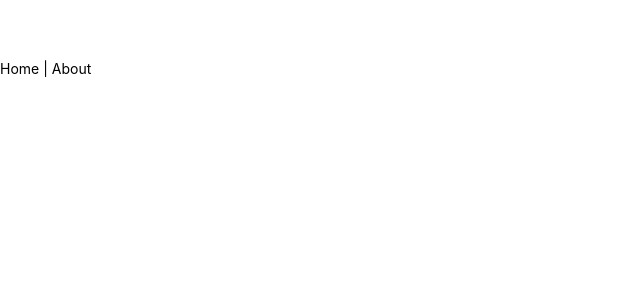
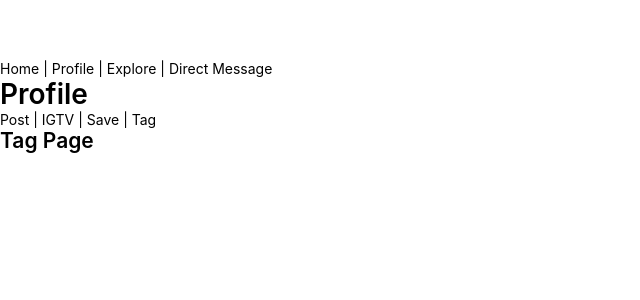
Before and after one commit to ahmetkorkmaz3/instagram-clone, a Vue app: page /profile/tag in a window 1280 px wide. Shown: the top 300 px of the page, without its empty margins (0-640 px from the left). Built offline with nearby package versions, Linux system fonts and the light colour scheme.

Commit message:
Add: new pages and route implementation

```diff
--- a/src/App.vue
+++ b/src/App.vue
@@ -2,7 +2,9 @@
   <div id="app">
     <div id="nav">
       <router-link to="/">Home</router-link> |
-      <router-link to="/about">About</router-link>
+      <router-link to="/profile">Profile</router-link> |
+      <router-link to="/explore">Explore</router-link> |
+      <router-link to="/direct">Direct Message</router-link>
     </div>
     <router-view />
   </div>
--- a/src/router/index.js
+++ b/src/router/index.js
@@ -1,6 +1,6 @@
 import Vue from 'vue'
 import VueRouter from 'vue-router'
-import Home from '../views/Home.vue'
+import Home from '../views/home'
 
 Vue.use(VueRouter)
 
@@ -11,13 +11,47 @@ const routes = [
     component: Home
   },
   {
-    path: '/about',
-    name: 'About',
-    // route level code-splitting
-    // this generates a separate chunk (about.[hash].js) for this route
-    // which is lazy-loaded when the route is visited.
+    path: '/direct',
+    name: 'Direct',
+    component: () => import(/* webpackChunkName: "profile" */ '../views/direct')
+  },
+  {
+    path: '/explore',
+    name: 'Explore',
     component: () =>
-      import(/* webpackChunkName: "about" */ '../views/About.vue')
+      import(/* webpackChunkName: "profile" */ '../views/explore')
+  },
+  {
+    path: '/profile',
+    name: 'Profile',
+    component: () =>
+      import(/* webpackChunkName: "profile" */ '../views/profile'),
+    children: [
+      {
+        path: '',
+        name: 'ProfilePost',
+        component: () =>
+          import(/* webpackChunkName: "profile" */ '../views/profile/post')
+      },
+      {
+        path: 'igtv',
+        name: 'ProfileIGTV',
+        component: () =>
+          import(/* webpackChunkName: "profile" */ '../views/profile/igtv')
+      },
+      {
+        path: 'save',
+        name: 'ProfileSave',
+        component: () =>
+          import(/* webpackChunkName: "profile" */ '../views/profile/save')
+      },
+      {
+        path: 'tag',
+        name: 'ProfileTag',
+        component: () =>
+          import(/* webpackChunkName: "profile" */ '../views/profile/tag')
+      }
+    ]
   }
 ]
 
--- a/src/views/About.vue
+++ /dev/null
@@ -1,5 +0,0 @@
-<template>
-  <div class="about">
-    About
-  </div>
-</template>
--- /dev/null
+++ b/src/views/direct/index.vue
@@ -0,0 +1,11 @@
+<template>
+  <div class="home">
+    <h1>Direct</h1>
+  </div>
+</template>
+
+<script>
+export default {
+  name: 'Direct'
+}
+</script>
--- /dev/null
+++ b/src/views/explore/index.vue
@@ -0,0 +1,11 @@
+<template>
+  <div class="home">
+    <h1>Explore</h1>
+  </div>
+</template>
+
+<script>
+export default {
+  name: 'Explore'
+}
+</script>
--- /dev/null
+++ b/src/views/profile/igtv.vue
@@ -0,0 +1,16 @@
+<template>
+  <div class="home">
+    <CustomText tag="h2">IGTV Page</CustomText>
+  </div>
+</template>
+
+<script>
+import CustomText from '@/components/CustomText'
+
+export default {
+  name: 'ProfileIGTV',
+  components: {
+    CustomText
+  }
+}
+</script>
--- /dev/null
+++ b/src/views/profile/index.vue
@@ -0,0 +1,25 @@
+<template>
+  <div class="home">
+    <CustomText tag="h1">Profile</CustomText>
+
+    <div id="nav">
+      <router-link to="/profile">Post</router-link> |
+      <router-link to="/profile/igtv">IGTV</router-link> |
+      <router-link to="/profile/save">Save</router-link> |
+      <router-link to="/profile/tag">Tag</router-link>
+    </div>
+
+    <router-view />
+  </div>
+</template>
+
+<script>
+import CustomText from '@/components/CustomText'
+
+export default {
+  name: 'Profile',
+  components: {
+    CustomText
+  }
+}
+</script>
--- /dev/null
+++ b/src/views/profile/post.vue
@@ -0,0 +1,16 @@
+<template>
+  <div class="home">
+    <CustomText tag="h2">Post Page</CustomText>
+  </div>
+</template>
+
+<script>
+import CustomText from '@/components/CustomText'
+
+export default {
+  name: 'ProfilePost',
+  components: {
+    CustomText
+  }
+}
+</script>
--- /dev/null
+++ b/src/views/profile/save.vue
@@ -0,0 +1,16 @@
+<template>
+  <div class="home">
+    <CustomText tag="h2">Save Page</CustomText>
+  </div>
+</template>
+
+<script>
+import CustomText from '@/components/CustomText'
+
+export default {
+  name: 'ProfileSave',
+  components: {
+    CustomText
+  }
+}
+</script>
--- /dev/null
+++ b/src/views/profile/tag.vue
@@ -0,0 +1,16 @@
+<template>
+  <div class="home">
+    <CustomText tag="h2">Tag Page</CustomText>
+  </div>
+</template>
+
+<script>
+import CustomText from '@/components/CustomText'
+
+export default {
+  name: 'ProfileTag',
+  components: {
+    CustomText
+  }
+}
+</script>
```
Also changed, not shown: src/views/home/index.vue (renamed from src/views/Home.vue).
